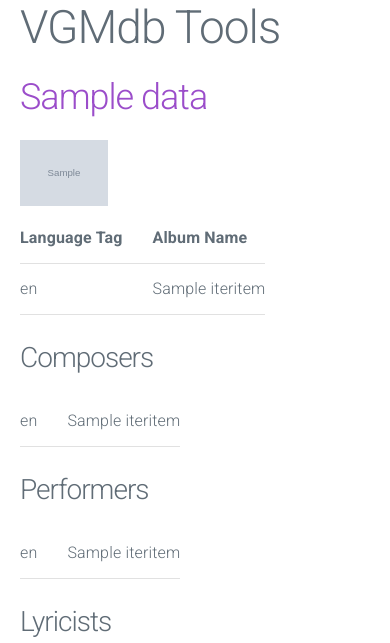
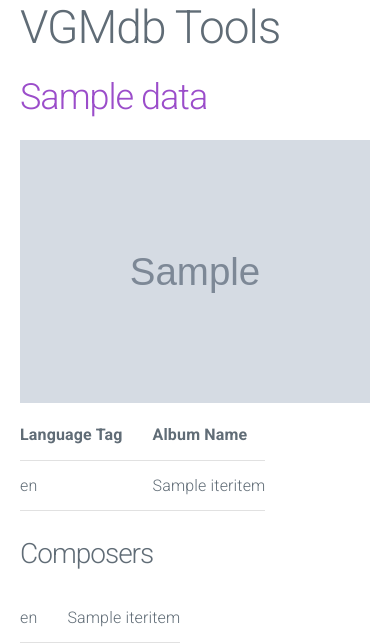
Before and after one commit to jyntran/vgmdb-tools, a Flask app: template templates/album_tagging_result.html in a window 390 px wide. Shown: the top 643 px of the page. Run offline with Flask 2, Linux system fonts and the light colour scheme; the template is opened without the code that fills it: most values are stand-ins (such as "Sample title", 1, 10 or a date in 2020); grey boxes marked "Sample" are stand-in pictures; some libraries are stand-ins or nearby versions.

Commit message:
Added viewport for mobile devices, adjusted album art display

```diff
--- a/static/style.css
+++ b/static/style.css
@@ -1,4 +1,9 @@
 img {
   width: 100%;
-  max-width: 200px;
 }
+
+@media screen and (min-width: 320px) {
+  img {
+    max-width: 500px;
+  }
+}
--- a/templates/album_tagging_result.html
+++ b/templates/album_tagging_result.html
@@ -15,7 +15,7 @@
 
 <div class="row">
 {% if data.cover %}
-    <div class="column column-25">
+    <div class="column">
       <img src="{{data.cover}}"/>
     </div>
 {% endif %}
--- a/templates/layout.html
+++ b/templates/layout.html
@@ -1,12 +1,22 @@
 <!doctype html>
+<head>
+
   <title>VGMdb Tools</title>
+
+  <meta name="viewport" content="width=device-width, initial-scale=1, maximum-scale=1">
 
   <link rel="stylesheet" href="https://fonts.googleapis.com/css?family=Roboto:300,300italic,700,700italic">
   <link rel="stylesheet" href="https://cdnjs.cloudflare.com/ajax/libs/normalize/5.0.0/normalize.min.css">
   <link rel="stylesheet" href="https://cdnjs.cloudflare.com/ajax/libs/milligram/1.1.0/milligram.min.css">
   <link rel=stylesheet type=text/css href="{{ url_for('static', filename='style.css') }}">
 
+</head>
+<body>
+
 <div class=container>
   <h1>VGMdb Tools</h1>
   {% block body %}{% endblock %}
 </div>
+
+</body>
+</html>
```
